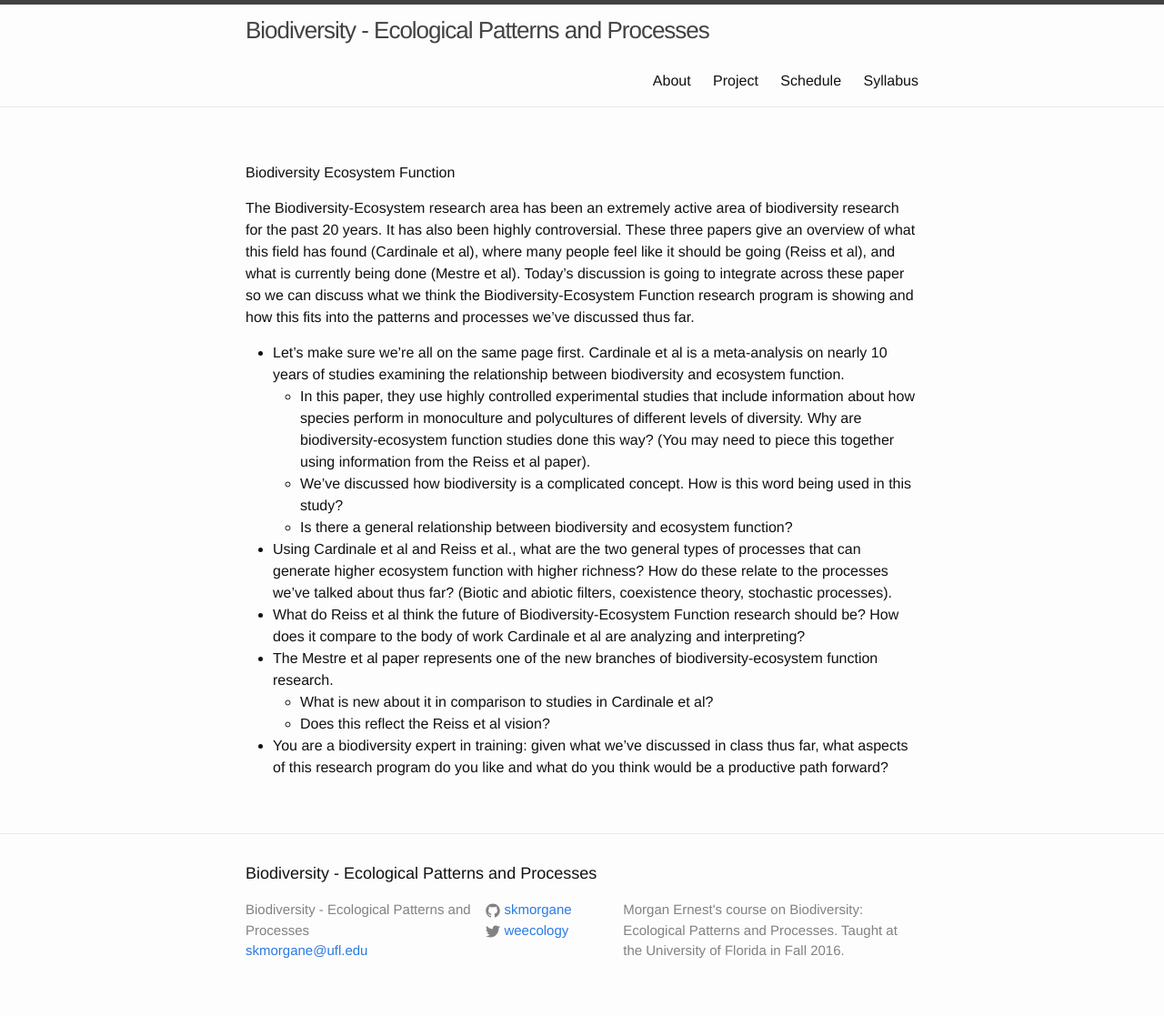
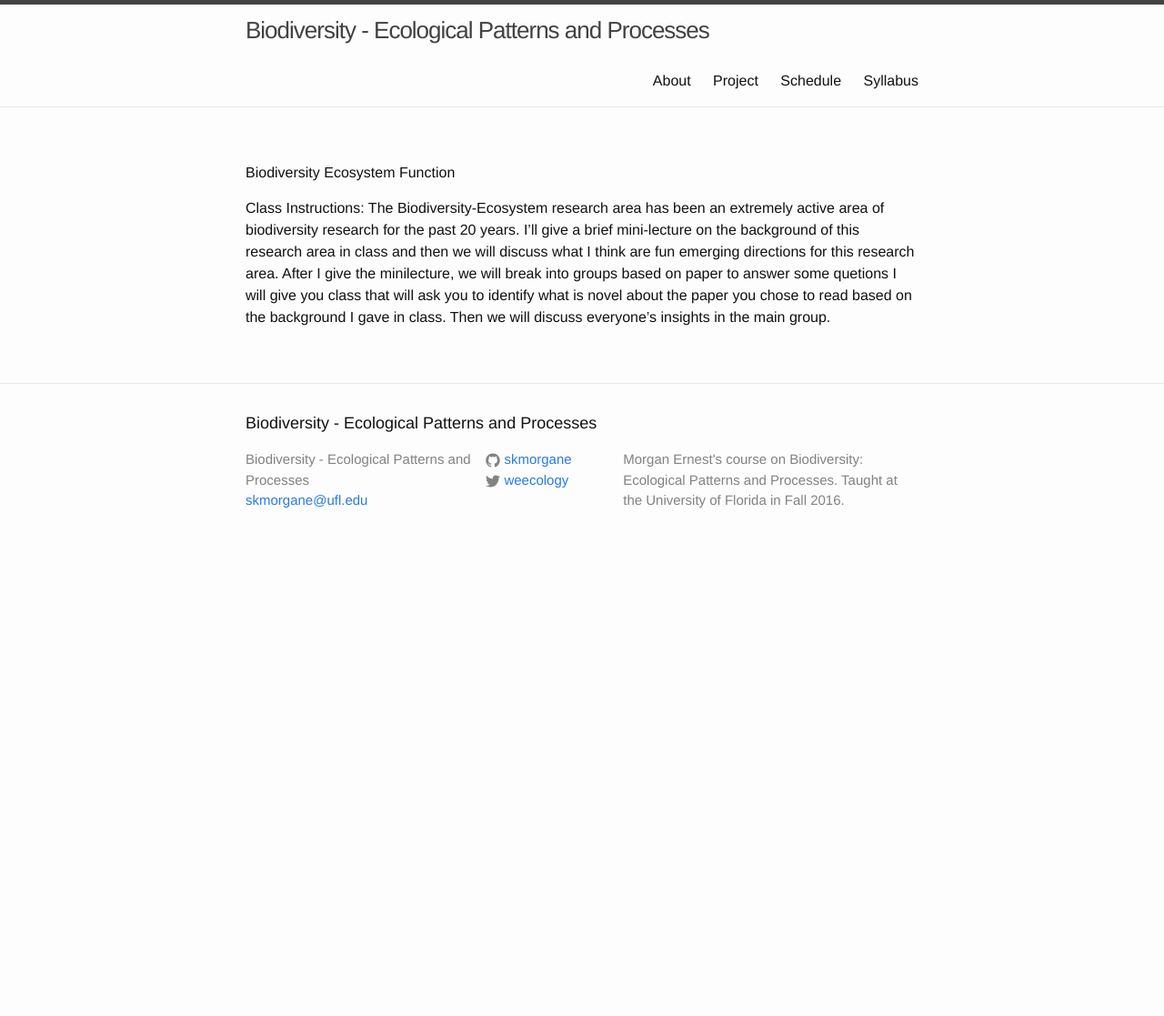
Before and after one commit to skmorgane/biodiversity-course, a Jekyll site: the page built from questions/BEF.md, in a window 1280 px wide. Shown: the whole page at 91% size. Built offline with Jekyll 4.4.1, drawn with Linux system fonts in a browser that asks for light colours; our own code applies the rules of GitHub Pages for plain Markdown files; after the commit the page ends 900 px from its top, so only the background shows below that.

Commit message:
Alters questions for BEF
This class has been altered to become a class activity. The questions were no longer relevant. This update provides instructions to the class for what will happen for this topic.

```diff
--- a/questions/BEF.md
+++ b/questions/BEF.md
@@ -1,14 +1,4 @@
 Biodiversity Ecosystem Function
 
-The Biodiversity-Ecosystem research area has been an extremely active area of biodiversity research for the past 20 years. It has also been highly controversial. These three papers give an overview of what this field has found (Cardinale et al), where many people feel like it should be going (Reiss et al), and what is currently being done (Mestre et al).
-Today’s discussion is going to integrate across these paper so we can discuss what we think the Biodiversity-Ecosystem Function research program is showing and how this fits into the patterns and processes we’ve discussed thus far.
-* Let’s make sure we’re all on the same page first. Cardinale et al is a meta-analysis on nearly 10 years of studies examining the relationship between biodiversity and ecosystem function.
-    * In this paper, they use highly controlled experimental studies that include information about how species perform in monoculture and polycultures of different levels of diversity. Why are biodiversity-ecosystem function studies done this way? (You may need to piece this together using information from the Reiss et al paper).
-    * We’ve discussed how biodiversity is a complicated concept. How is this word being used in this study?
-    * Is there a general relationship between biodiversity and ecosystem function?
-* Using Cardinale et al and Reiss et al., what are the two general types of processes that can generate higher ecosystem function with higher richness? How do these relate to the processes we’ve talked about thus far? (Biotic and abiotic filters, coexistence theory, stochastic processes).
-* What do Reiss et al think the future of Biodiversity-Ecosystem Function research should be? How does it compare to the body of work Cardinale et al are analyzing and interpreting?
-* The Mestre et al paper represents one of the new branches of biodiversity-ecosystem function research.
-    * What is new about it in comparison to studies in Cardinale et al?
-    * Does this reflect the Reiss et al vision?
-* You are a biodiversity expert in training: given what we’ve discussed in class thus far, what aspects of this research program do you like and what do you think would be a productive path forward?
+Class Instructions:
+The Biodiversity-Ecosystem research area has been an extremely active area of biodiversity research for the past 20 years. I'll give a brief mini-lecture on the background of this research area in class and then we will discuss what I think are fun emerging directions for this research area. After I give the minilecture, we will break into groups based on paper to answer some quetions I will give you class that will ask you to identify what is novel about the paper you chose to read based on the background I gave in class. Then we will discuss everyone's insights in the main group.
```
